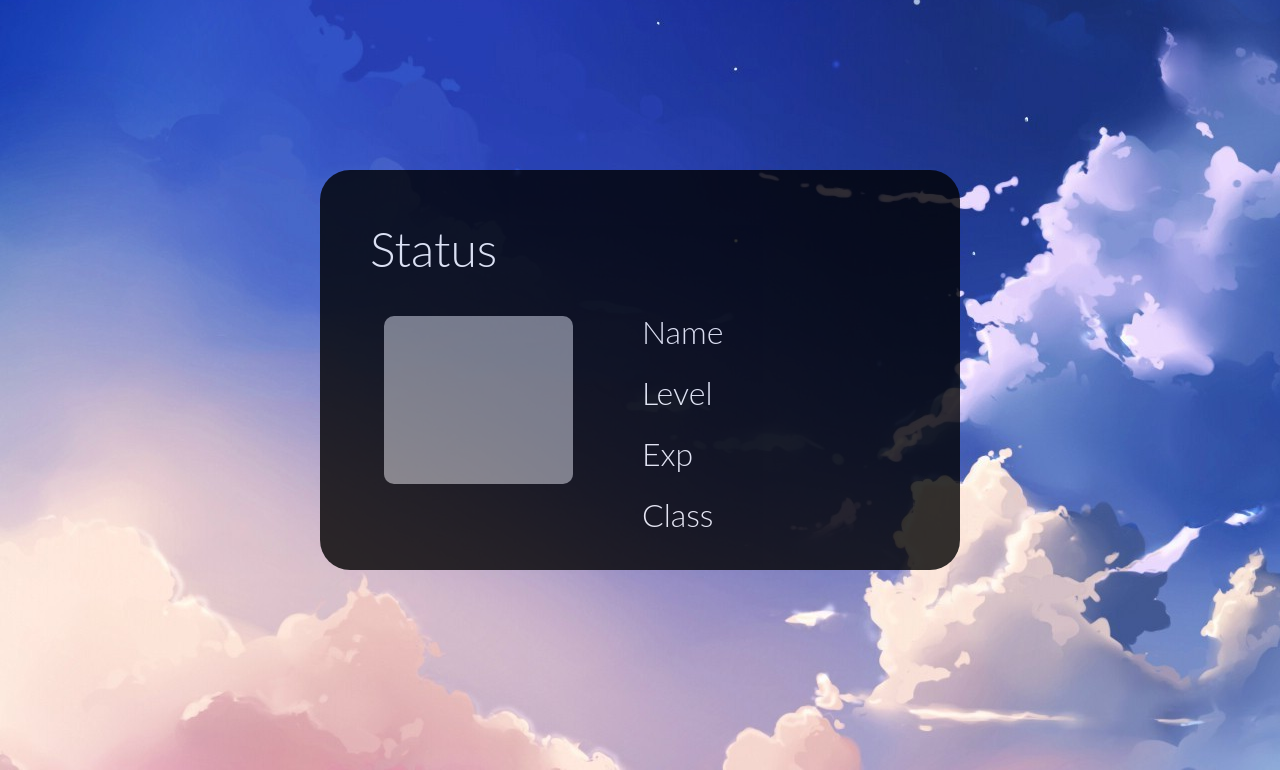
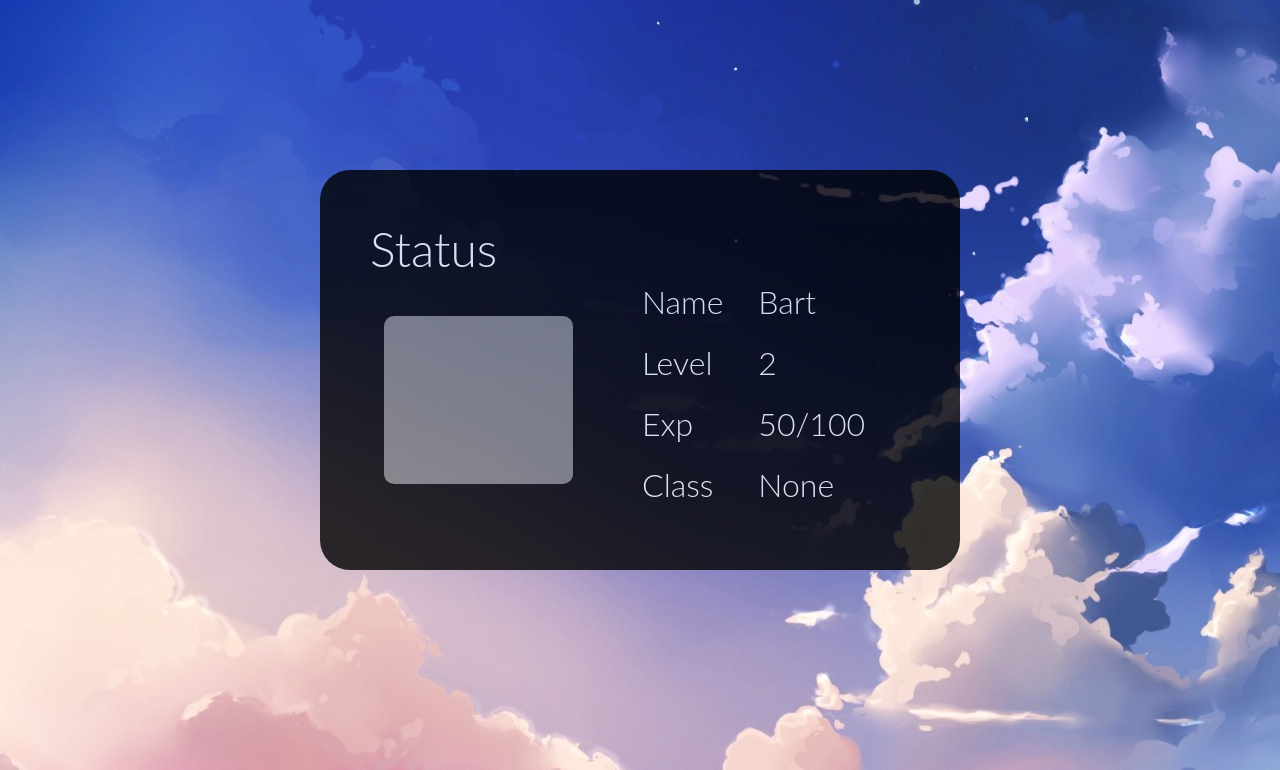
Before and after one commit to yx7ing/UNIHACK18, a Flask app: page / in a window 1280 px wide. Shown: the part 30-800 px from the top of the page. Run offline with Flask 2, Linux system fonts and the light colour scheme; some libraries are stand-ins or nearby versions.

Commit message:
Updated stuff

```diff
--- a/main.py
+++ b/main.py
@@ -7,7 +7,7 @@ import psycopg2
 
 app = Flask(__name__)
 
-conn = psycopg2.connect("dbname='eduquest' user='samlin' host='localhost' password='dbpass'")
+conn = psycopg2.connect("dbname='eduquest' user='colin_huang' host='localhost' password='qwerty123'")
 cur = conn.cursor()
 
 # main page
@@ -56,6 +56,7 @@ def do_login(username):
 
 # transform SQL queries to JSON
 
+@app.route('/get_players')
 def get_player():
 	player_dict = {}
 	cur.execute("""SELECT * FROM Player""")
@@ -83,6 +84,7 @@ def get_player():
 		player_dict['quests_completed'].append(one[9])
 	return jsonify(player_dict)
 
+@app.route('/get_quests')
 def get_quests():
 	quests_dict = {}
 	cur.execute("""SELECT * FROM Quests""")
--- a/phys.py
+++ b/phys.py
@@ -1,4 +1,4 @@
-from flask import Flask
+from flask import Flask, jsonify
 import math
 app = Flask(__name__)
 
--- a/static/css/stylesheet.css
+++ b/static/css/stylesheet.css
@@ -177,13 +177,13 @@ nav li a:hover {
 	position:	relative;
 	float:	left;
 	height:	80%;
+	position:	relative;
 	width:	50%;
 }
 
 #status_right {
-	position:	relative;
+	top:	10%;
 	float:	right;
-	top:	10%;
 	height:	80%;
 	width:	50%;
 }
@@ -196,6 +196,7 @@ nav li a:hover {
 
 #placeholder {
 	position:	relative;
+	background-image: url("../img/bart.jpeg");
 	height:	70%;
 	width:	70%;
 	left:	5%;
--- a/static/js/main.js
+++ b/static/js/main.js
@@ -2,27 +2,19 @@ $(document).ready(function() {
 	sessionStorage.hostname = "http://127.0.0.1";
 	sessionStorage.port = ":5000/";
 	$("form").submit(false);
-	var obj = document.createElement("audio");
-	obj.src="{{url_for('static',filename='js/user_clicks_quest.wav')}}";
-        obj.volume=0.90;
-        obj.autoPlay=false;
-        obj.preLoad=true;
 })
 
 $(document).on("click", "#nav_quests", function() {
-	obj.play();
 	fadeOutAll(300);
 	$("#quests_menu").fadeIn(300);
 })
 
 $(document).on("click", "#nav_eduquest", function() {
-	obj.play();
 	fadeOutAll(300);
 	$("#status_menu").fadeIn(300);
 })
 
 $(document).on("click", "#quests_menu li", function() {
-	obj.play();
 	fadeOutAll(300);
 	$("#quests_grid").fadeIn(300);
 	$("#quests_grid h1").text($(this).find("a").text());
@@ -31,7 +23,6 @@ $(document).on("click", "#quests_menu li", function() {
 })
 
 $(document).on("click", ".grid_element.unlocked", function() {
-	obj.play();
 	fadeOutAll(300);
 	$("#question_box").fadeIn(300);
 	$("#player").fadeIn(600);
--- a/templates/index.html
+++ b/templates/index.html
@@ -31,19 +31,19 @@
 					<tbody>
 						<tr>
 							<td><h2>Name</h2></td>
-							<td></td>
+							<td><h2>Bart</h2></td>
 						</tr>
 						<tr>
 							<td><h2>Level</h2></td>
-							<td></td>
+							<td><h2>2</h2></td>
 						</tr>
 						<tr>
 							<td><h2>Exp</h2></td>
-							<td></td>
+							<td><h2>50/100</h2></td>
 						</tr>
 						<tr>
 							<td><h2>Class</h2></td>
-							<td></td>
+							<td><h2>None</h2></td>
 						</tr>
 					</tbody>
 				</table>
--- a/test.py
+++ b/test.py
@@ -53,3 +53,7 @@ def lin_1():
 @app.route("/lin2")
 def lin_2():
     return L.equations()
+
+@app.route("phys1")
+def phys_1():
+    return P.projectile();
```
Also changed, not shown: static/img/bart.jpeg (added), static/img/parallax-forest.png (added), 1 other file.
